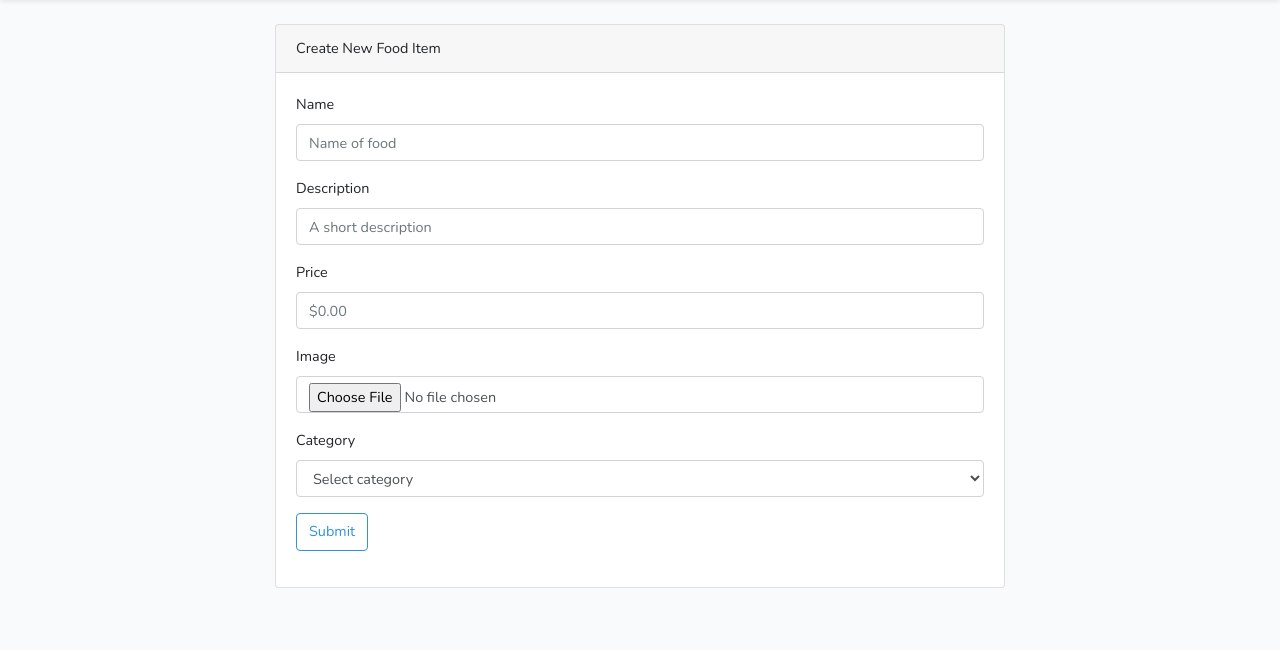
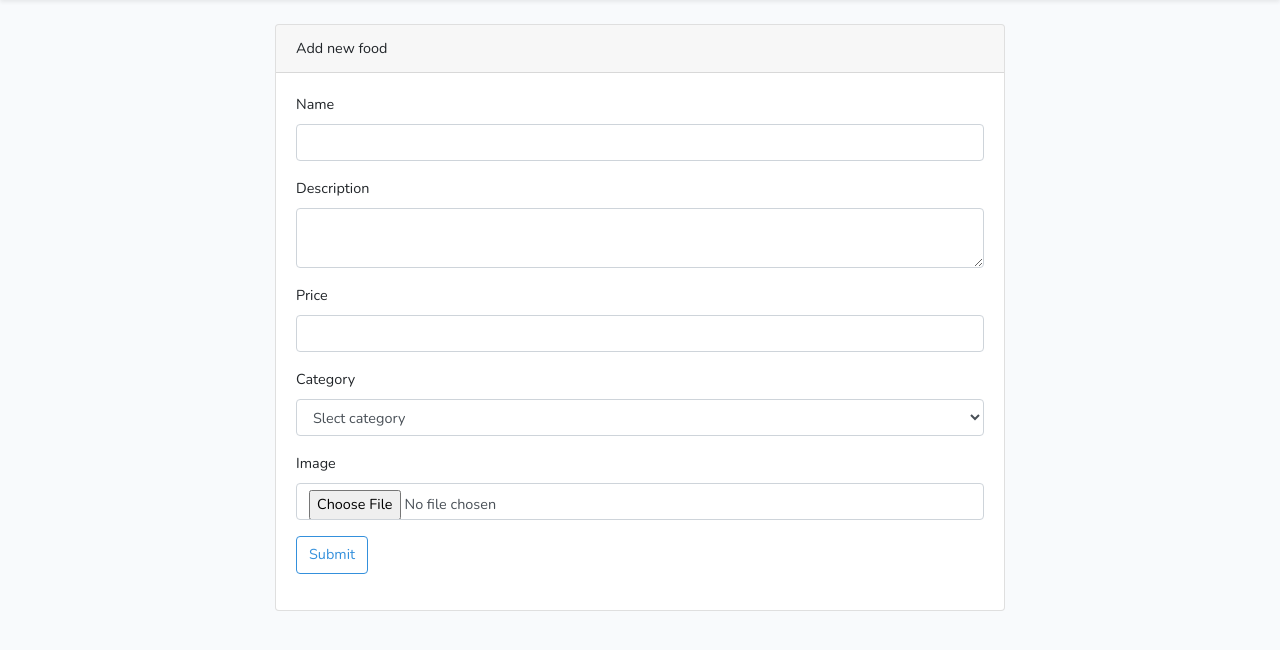
Before and after one commit to Uptiie/restaurant-laravel, a Laravel app: page /food/create in a window 1280 px wide. Shown: the part 55-705 px from the top of the page. Run offline with Laravel 8, Linux system fonts and the light colour scheme; data that the repository does not hold is empty.

Commit message:
Connected FoodController to Food create and database

```diff
--- a/restaurant/app/Food.php
+++ b/restaurant/app/Food.php
@@ -8,5 +8,5 @@ use Illuminate\Database\Eloquent\Model;
 
 class Food extends Model
 {
-    protected $fillable=['name', 'description', 'price', 'category_id' ];
+    protected $fillable=['name', 'description', 'price', 'category_id', 'image'];
 }
--- a/restaurant/app/Http/Controllers/FoodController.php
+++ b/restaurant/app/Http/Controllers/FoodController.php
@@ -48,7 +48,7 @@ class FoodController extends Controller
         $image->move($destinationPath, $name);
         Food::create([
             'name'=>$request->get('name'),
-            'descrliption'=>$request->get('description'),
+            'description'=>$request->get('description'),
             'price'=>$request->get('price'),
             'category_id'=>$request->get('category'),
             'image'=>$name
--- a/restaurant/resources/views/food/create.blade.php
+++ b/restaurant/resources/views/food/create.blade.php
@@ -5,88 +5,69 @@
     <div class="row justify-content-center">
         <div class="col-md-8">
             @if(Session::has('message'))
-                <div class="alert alert-success">
-                    {{Session::get('message')}}
+                <div class="alert alert-success">   {{Session::get('message')}}
                 </div>
             @endif
-        <form action="{{route('food.store')}}" method="post">@csrf
+            <form action="{{route('food.store')}}" method="post" enctype="multipart/form-data" >@csrf
             <div class="card">
-                <div class="card-header">Create New Food Item</div>
+                <div class="card-header">Add new food</div>
+
                 <div class="card-body">
-                    {{-- <<Name group --}}
                     <div class="form-group">
                         <label for="name">Name</label>
-                        <input type="text" name="name" placeholder="Name of food" class="form-control @error('name') is-invalid @enderror">
-
+                        <input type="text" name="name" class="form-control @error('name') is-invalid @enderror">
                          @error('name')
                             <span class="invalid-feedback" role="alert">
                                 <strong>{{ $message }}</strong>
                             </span>
                         @enderror
                     </div>
-                    {{-- End Name>> --}}
-
-
-                    {{-- <<Description Group --}}
                     <div class="form-group">
                         <label for="description">Description</label>
-                        <input type="text" name="description" placeholder="A short description" class="form-control @error('description') is-invalid @enderror">
-
+                        <textarea class="form-control @error('description') is-invalid @enderror" name="description"></textarea>
                          @error('description')
                             <span class="invalid-feedback" role="alert">
                                 <strong>{{ $message }}</strong>
                             </span>
                         @enderror
                     </div>
-                    {{-- End Description>> --}}
-
-                    {{-- <<Price Group --}}
                     <div class="form-group">
-                        <label for="name">Price</label>
-                        <input type="number" name="price" placeholder="$0.00" class="form-control @error('price') is-invalid @enderror">
-
+                        <label for="price">Price</label>
+                        <input type="number" name="price" class="form-control @error('price') is-invalid @enderror">
                          @error('price')
                             <span class="invalid-feedback" role="alert">
                                 <strong>{{ $message }}</strong>
                             </span>
                         @enderror
                     </div>
-                    {{-- End Price>> --}}
-
-                    {{-- <<Image Group --}}
                     <div class="form-group">
-                            <label for="image">Image</label>
-                            <input type="file" name="image" class="form-control @error('price') is-invalid @enderror">
-
-                            @error('price')
-                            <span class="invalid-feedback" role="alert">
-                                <strong>{{ $message }}</strong>
-                            </span>
-                            @enderror
-                    </div>
-                    {{-- End Image>> --}}
-
-                    {{-- <<Category Group --}}
-                    <div class="form-group">
-                            <label for="category">Category</label>
+                        <label for="name">Category</label>
                         <select name="category" class="form-control @error('category') is-invalid @enderror">
-                                    <option>Select category</option>
-                                @foreach (App\Category::all() as $category)
+                            <option value="">Slect category</option>
+                            @foreach(App\Category::all() as $category)
                                 <option value="{{$category->id}}">{{$category->name}}</option>
                             @endforeach
+
                         </select>
-
                          @error('category')
                             <span class="invalid-feedback" role="alert">
                                 <strong>{{ $message }}</strong>
                             </span>
                         @enderror
                     </div>
-                    {{-- End Category>> --}}
-
+                    <div class="form-group">
+                        <label for="image">Image</label>
+                        <input type="file" name="image" class="form-control @error('image') is-invalid @enderror">
+                         @error('image')
+                            <span class="invalid-feedback" role="alert">
+                                <strong>{{ $message }}</strong>
+                            </span>
+                        @enderror
+                    </div>
                     <div class="form-group">
                         <button class="btn btn-outline-primary" type="submit">Submit</button>
                     </div>
+
                 </div>
             </div>
         </form>
```
Also changed, not shown: restaurant/public/images/1598232263.png (added), restaurant/public/images/1598232333.png (added), restaurant/public/images/1598232336.png (added), restaurant/public/images/1598232758.jpeg (added), restaurant/public/images/1598232921.jpeg (added), restaurant/public/images/1598232992.png (added). Lines whose indentation alone changed are shown as unchanged.
